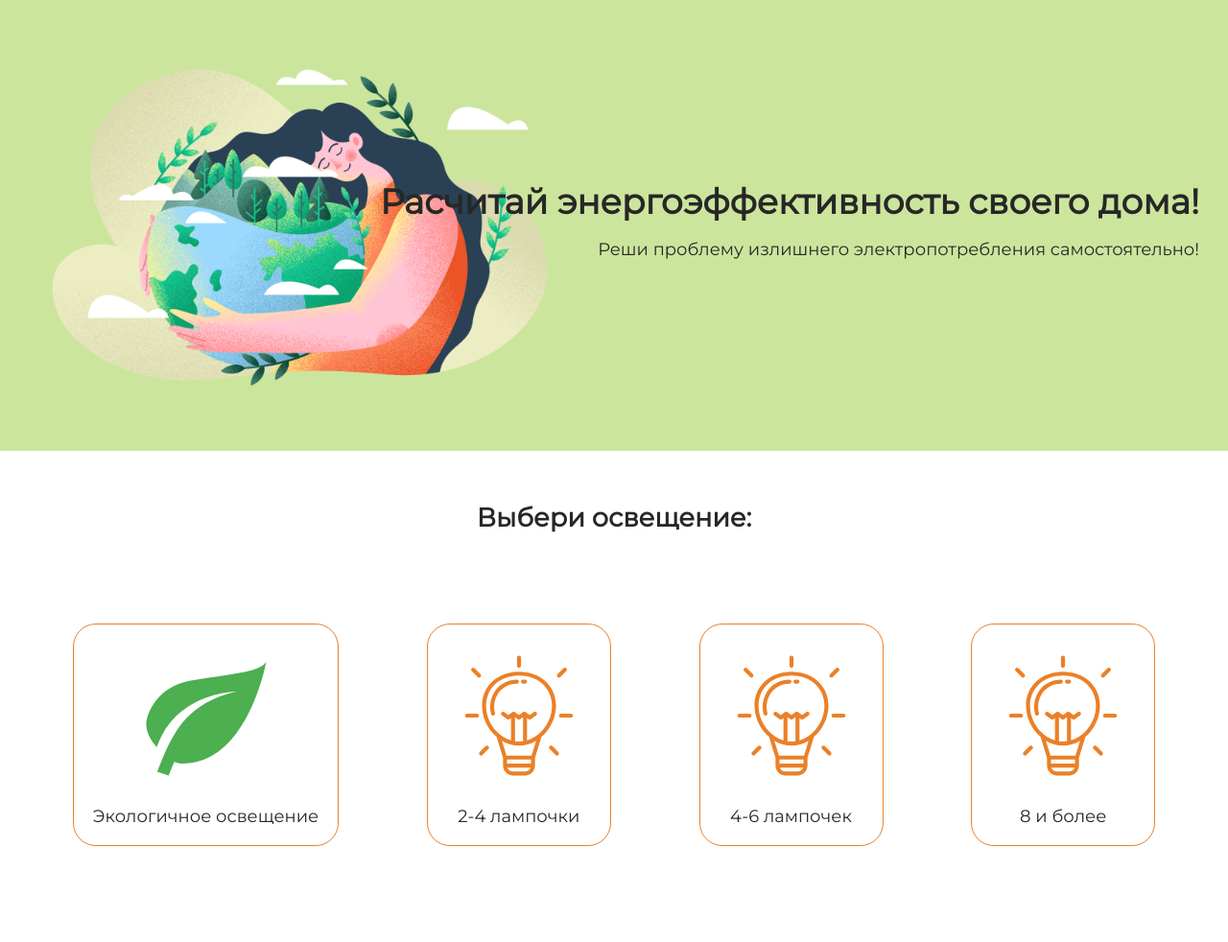
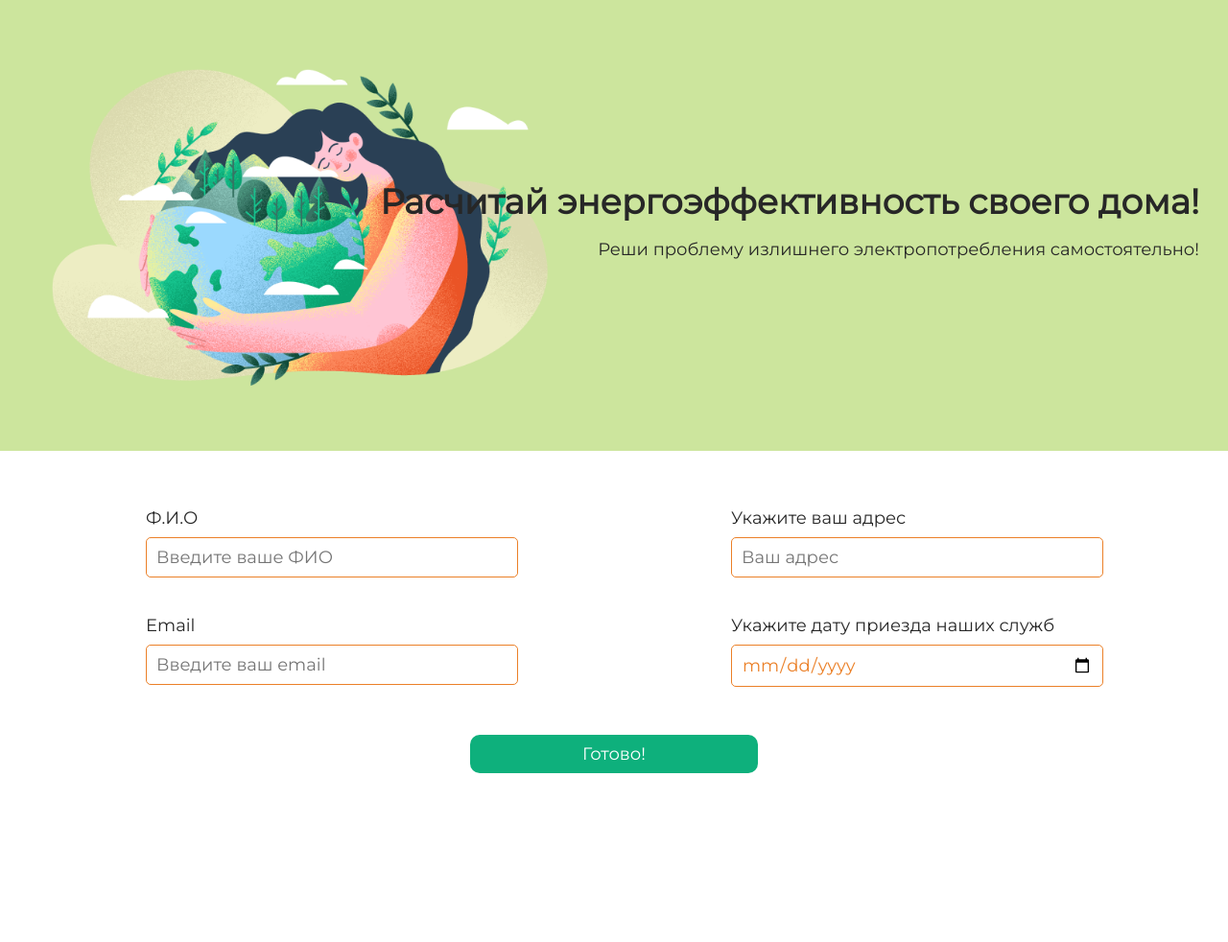
Before and after one commit to cicmen-glitc/CALCULATOR, a Flask app: page /form in a window 1280 px wide. Shown: the whole page at 96% size. After the commit the page ends 806 px from the top, so only its background shows below. Run offline with Flask 3, Linux system fonts and the light colour scheme.

Commit message:
Add files via upload

```diff
--- /dev/null
+++ b/form.txt
@@ -0,0 +1,5 @@
+Ф.И.О: Иван Иванов
+Email: ivan@example.com
+Адрес: ул. Ленина, 1
+Дата приезда: 2026-05-10
+----------------------------------------
--- a/main.py
+++ b/main.py
@@ -1,6 +1,5 @@
 #Импорт
-from flask import Flask, render_template
-
+from flask import Flask, render_template, request
 
 app = Flask(__name__)
 
@@ -19,27 +18,37 @@ def index():
 #Вторая страница
 @app.route('/<size>')
 def lights(size):
-    return render_template(
-                            'lights.html',
-                            size=size
-                        )
+    return render_template('lights.html', size=size)
 
 #Третья страница
 @app.route('/<size>/<lights>')
 def electronics(size, lights):
-    return render_template(
-                            'electronics.html',
-                            size = size,
-                            lights = lights
-                        )
+    return render_template('electronics.html', size=size, lights=lights)
 
 #Расчет
 @app.route('/<size>/<lights>/<device>')
 def end(size, lights, device):
-    return render_template('end.html',
-                            result=result_calculate(int(size),
-                                                    int(lights),
-                                                    int(device)
-                                                    )
-                        )
-app.run(debug=True)
+    return render_template('end.html', result=result_calculate(int(size), int(lights), int(device)))
+
+#Форма
+@app.route('/form')
+def form():
+    return render_template('form.html')
+
+#Результаты формы
+@app.route('/submit', methods=['POST'])
+def submit_form():
+    # Собираем данные из формы
+    name = request.form.get('name')
+    email = request.form.get('email')
+    address = request.form.get('address')
+    date = request.form.get('date')
+
+    with open('form.txt', 'a', encoding='utf-8') as f:
+        f.write(f'Ф.И.О: {name}\n')
+        f.write(f'Email: {email}\n')
+        f.write(f'Адрес: {address}\n')
+        f.write(f'Дата приезда: {date}\n')
+        f.write('-' * 40 + '\n')
+
+    return render_template('form_result.html', name=name, email=email, address=address, date=date)
--- a/static/css/style.css
+++ b/static/css/style.css
@@ -81,6 +81,24 @@ main {
     flex-direction: column;
     gap: 20px;
     align-items: center;
+    width: min(700px, 100%);
+    margin: 0 auto;
+    padding: 40px 30px;
+    background: #f3fff4;
+    border-radius: 32px;
+    box-shadow: 0 18px 40px rgba(14, 176, 124, 0.12);
+}
+
+.main__rez p {
+    max-width: 100%;
+    width: 100%;
+    font-size: 18px;
+    line-height: 1.7;
+    color: #2d2d2d;
+}
+
+.main__rez strong {
+    color: #0b7a4a;
 }
 
 .rez__img {
@@ -91,3 +109,83 @@ main {
 .main__title--margin {
     margin-bottom: 50px;
 }
+
+.main__link {
+    display: inline-block;
+    text-decoration: none;
+    padding: 20px 0;
+    width: 300px;
+    border-radius: 20px;
+    background-color: #0EB07C;
+    text-align: center;
+    cursor: pointer;
+    color: #fff;
+}
+
+.form {
+    display: flex;
+    flex-direction: column;
+    align-items: center;
+    gap: 50px;
+}
+
+
+.user input {
+    padding: 10px;
+    border: 1px solid #EB8028;
+    background: inherit;
+    border-radius: 5px;
+    font: inherit;
+    width: 100%;
+    color: #EB8028;
+}
+
+.user input:focus,
+.user input:active {
+    border: 1px solid #EB8028;
+    outline: none;
+}
+
+.user {
+    display: flex;
+    flex-direction: row;
+    width: 100%;
+    justify-content: space-around;
+}
+
+.user-info {
+    width: 30%;
+    display: flex;
+    flex-direction: column;
+    gap: 40px;
+}
+
+label {
+    display:inline-block ;
+    margin-bottom: 10px;
+}
+
+.address-date {
+    width: 30%;
+    display: flex;
+    flex-direction: column;
+    gap: 40px;
+}
+
+.delivery {
+    display: flex;
+    justify-content: space-between;
+}
+
+.button {
+    width: 10%;
+    padding: 10px;
+    min-width: 300px;
+    cursor: pointer;
+    align-self: center;
+    border: none;
+    border-radius: 10px;
+    background: #0EB07C;
+    font: inherit;
+    color: #fff;
+}
--- a/templates/end.html
+++ b/templates/end.html
@@ -29,10 +29,14 @@
         <img class="rez__img" src="../../static/img/planet_medium.svg" alt="">
         <span>Ваш результат {{result}} кВт⋅ч</span>
         <span>Ваш дом имеет среднюю энергоэффективности!</span>
+        <span>Хотите помочь экологии? Заполните форму и мы соберем вам экологичную сборку!</span>
+        <a class="main_link" href="/form">Заполнить форму</a>
         {%elif result >= 300%}
         <img class="rez__img" src="../../static/img/planet_bad.svg" alt="">
         <span>Ваш результат {{result}} кВт⋅ч</span>
         <span>Ваш дом имеет плохую энергоэффективности!</span>
+        <span>Хотите помочь экологии? Заполните форму и мы соберем вам экологичную сборку!</span>
+        <a class="main_link" href="/form">Заполнить форму</a>
         {%endif%}
     </div>
     {% endblock %}
--- /dev/null
+++ b/templates/form.html
@@ -0,0 +1,57 @@
+<!doctype html>
+<html lang="ru">
+<head>
+  <meta charset="UTF-8">
+  <meta
+    name="viewport"
+    content="width=device-width, user-scalable=no, initial-scale=1.0, maximum-scale=1.0, minimum-scale=1.0"
+  >
+  <meta http-equiv="X-UA-Compatible" content="ie=edge">
+  <link rel="stylesheet" href="{{ url_for('static', filename='css/style.css') }}">
+  <title>Расчет энергоэффективности умного дома</title>
+</head>
+<body>
+  <header class="header">
+    <div class="header__text">
+      <h1>Расчитай энергоэффективность своего дома!</h1>
+      <p>Реши проблему излишнего электропотребления самостоятельно!</p>
+    </div>
+  </header>
+  <main>
+    {% block content %}
+    <form action="{{ url_for('submit_form') }}" method="post" class="form">
+      <div class="user">
+        <ul class="user-info">
+            <li class="user-info__item">
+
+                <label for="name">Ф.И.О</label>
+                <input type="text" name="name" id="name" placeholder="Введите ваше ФИО" required>
+            </li>
+            <li class="user-info__item">
+                <label for="email">Email</label>
+                <input type="email" name="email" id="email" placeholder="Введите ваш email" required>
+            </li>
+        </ul>
+        <!--Поля для адреса и даты-->
+        <ul class="address-date">
+            <li class="user-info__item">
+
+                <label for="address">Укажите ваш адрес</label>
+                <input type="text" name="address" id="address" placeholder="Ваш адрес" required>
+            </li>
+            <li class="user-info__item">
+
+                <label for="date">Укажите дату приезда наших служб</label>
+                <input type="date" name="date" id="date" required>
+            </li>
+        </ul>
+    </div>
+    <button class="button" type="submit">Готово!</button>
+    </form>
+    {% endblock %}
+  </main>
+  <footer>
+
+  </footer>
+</body>
+</html>
```
Also changed, not shown: templates/form_result.html (added, +34 -0 lines).
